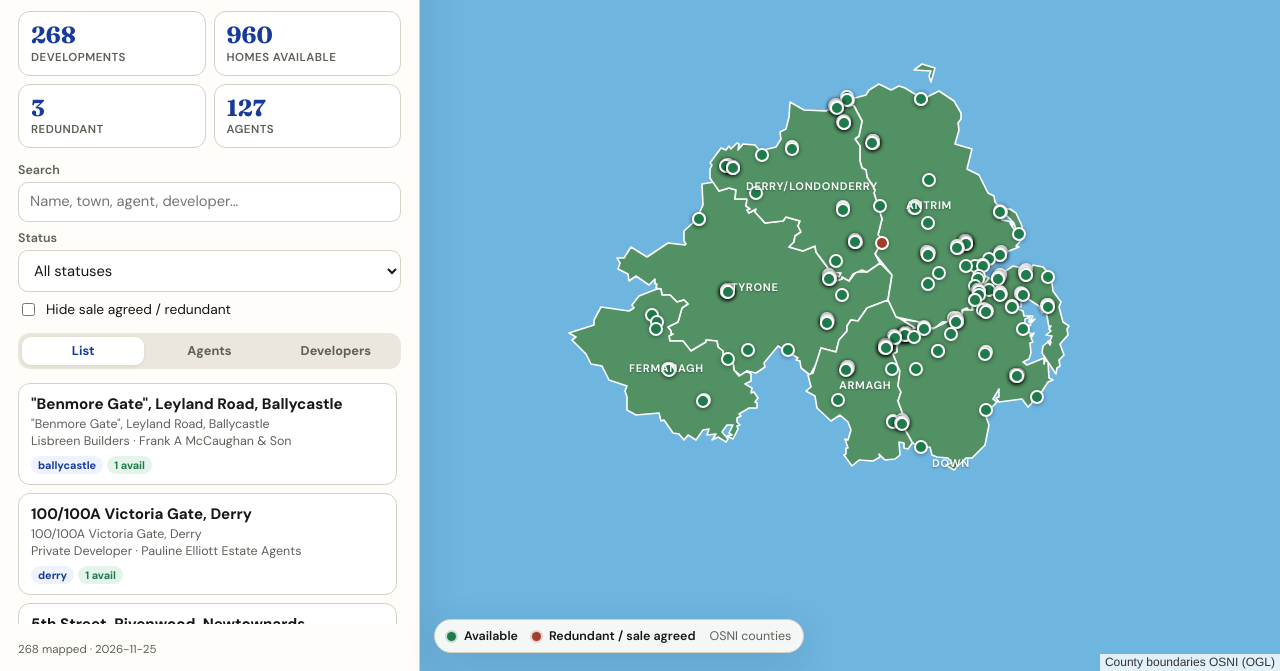
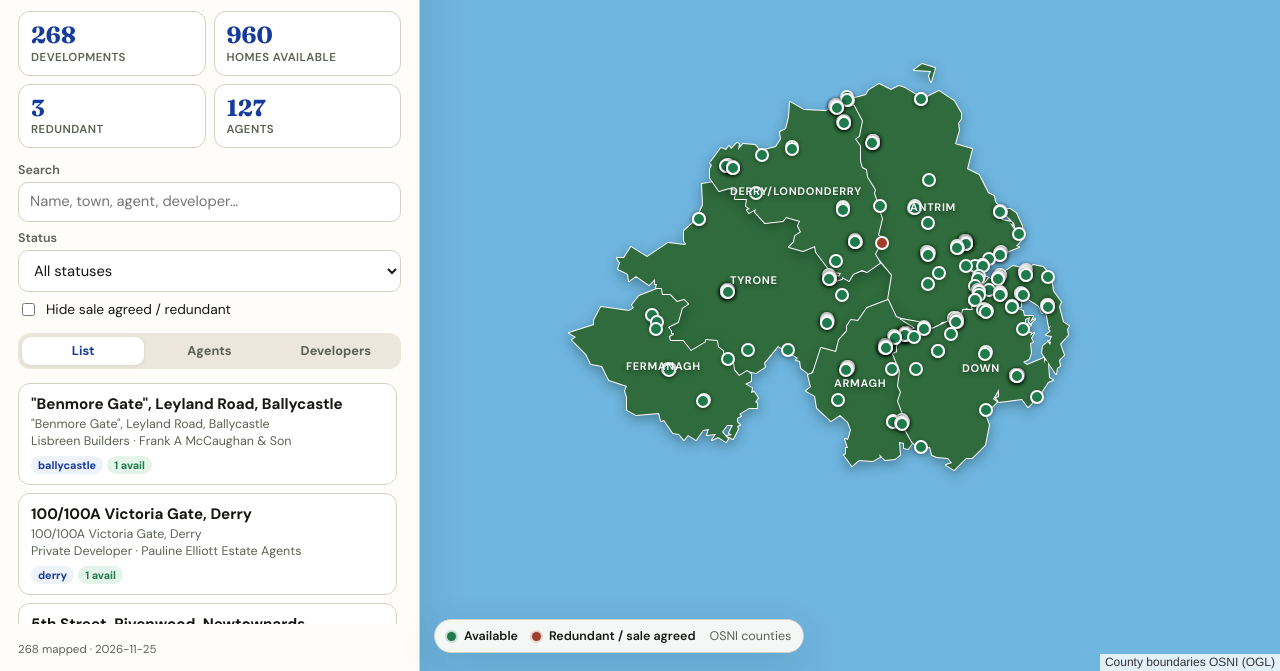
Before and after one commit to jacobhomesni/new-homes-visualisation, a plain HTML site: page index.html in a window 1280 px wide. Shown: the part 129-800 px from the top of the page. Drawn offline with nearby package versions, Linux system fonts and the light colour scheme.

Commit message:
Darken county fills for depth and centre labels on the largest polygon.
Fixes Down drifting south onto a tiny multipolygon fragment.

Co-authored-by: Cursor <cursoragent@cursor.com>

```diff
--- a/assets/app.js
+++ b/assets/app.js
@@ -208,6 +208,48 @@
       opts.map((s) => `<option value="${escapeAttr(s)}">${escapeHtml(s)}</option>`).join('');
   }
 
+  function ringBoundsCenter(ring) {
+    let minLat = 90;
+    let maxLat = -90;
+    let minLng = 180;
+    let maxLng = -180;
+    for (const pt of ring || []) {
+      const lng = Number(pt[0]);
+      const lat = Number(pt[1]);
+      if (!Number.isFinite(lat) || !Number.isFinite(lng)) continue;
+      if (lat < minLat) minLat = lat;
+      if (lat > maxLat) maxLat = lat;
+      if (lng < minLng) minLng = lng;
+      if (lng > maxLng) maxLng = lng;
+    }
+    if (minLat > maxLat || minLng > maxLng) return null;
+    return {
+      latlng: L.latLng((minLat + maxLat) / 2, (minLng + maxLng) / 2),
+      score: (maxLat - minLat) * (maxLng - minLng),
+    };
+  }
+
+  /** Prefer the largest polygon so tiny islands don't yank labels (e.g. Down). */
+  function countyLabelLatLng(feature, fallbackLayer) {
+    const geom = feature?.geometry;
+    let best = null;
+    if (geom?.type === 'Polygon') {
+      best = ringBoundsCenter(geom.coordinates?.[0]);
+    } else if (geom?.type === 'MultiPolygon') {
+      for (const poly of geom.coordinates || []) {
+        const candidate = ringBoundsCenter(poly?.[0]);
+        if (!candidate) continue;
+        if (!best || candidate.score > best.score) best = candidate;
+      }
+    }
+    if (best?.latlng) return best.latlng;
+    try {
+      return fallbackLayer.getBounds().getCenter();
+    } catch (_) {
+      return null;
+    }
+  }
+
   async function loadCounties() {
     try {
       const res = await fetch('data/ni-counties.geojson');
@@ -215,21 +257,27 @@
       L.geoJSON(geo, {
         style: {
           color: '#ffffff',
-          weight: 1.6,
+          weight: 2,
           opacity: 1,
-          fillColor: '#4f8f58',
-          fillOpacity: 0.92,
+          fillColor: '#2f6b3c',
+          fillOpacity: 1,
+          className: 'county-poly',
         },
         onEachFeature(feature, layer) {
           let name = feature.properties?.name;
           if (!name) return;
           if (/^londonderry$/i.test(name)) name = 'Derry/Londonderry';
-          layer.bindTooltip(name, {
+          const latlng = countyLabelLatLng(feature, layer);
+          if (!latlng) return;
+          L.tooltip({
             permanent: true,
             direction: 'center',
             className: 'county-label',
             opacity: 0.95,
-          });
+          })
+            .setContent(name)
+            .setLatLng(latlng)
+            .addTo(map);
         },
       }).addTo(map);
     } catch (err) {
--- a/assets/style.css
+++ b/assets/style.css
@@ -317,6 +317,16 @@ body {
 }
 .popup a:hover { text-decoration: underline; }
 
+.county-poly {
+  filter: drop-shadow(0 4px 6px rgba(12, 36, 24, 0.35));
+}
+.leaflet-overlay-pane svg path.county-poly {
+  fill: #2f6b3c;
+  stroke: #ffffff;
+  stroke-width: 2;
+  paint-order: stroke fill;
+}
+
 .county-label {
   background: transparent;
   border: 0;
@@ -326,7 +336,9 @@ body {
   text-transform: uppercase;
   letter-spacing: 0.06em;
   opacity: 0.95;
-  text-shadow: 0 1px 2px rgba(20, 40, 30, 0.45);
+  text-shadow:
+    0 1px 0 rgba(20, 50, 30, 0.35),
+    0 2px 6px rgba(10, 30, 18, 0.45);
 }
 
 @media (max-width: 860px) {
```
